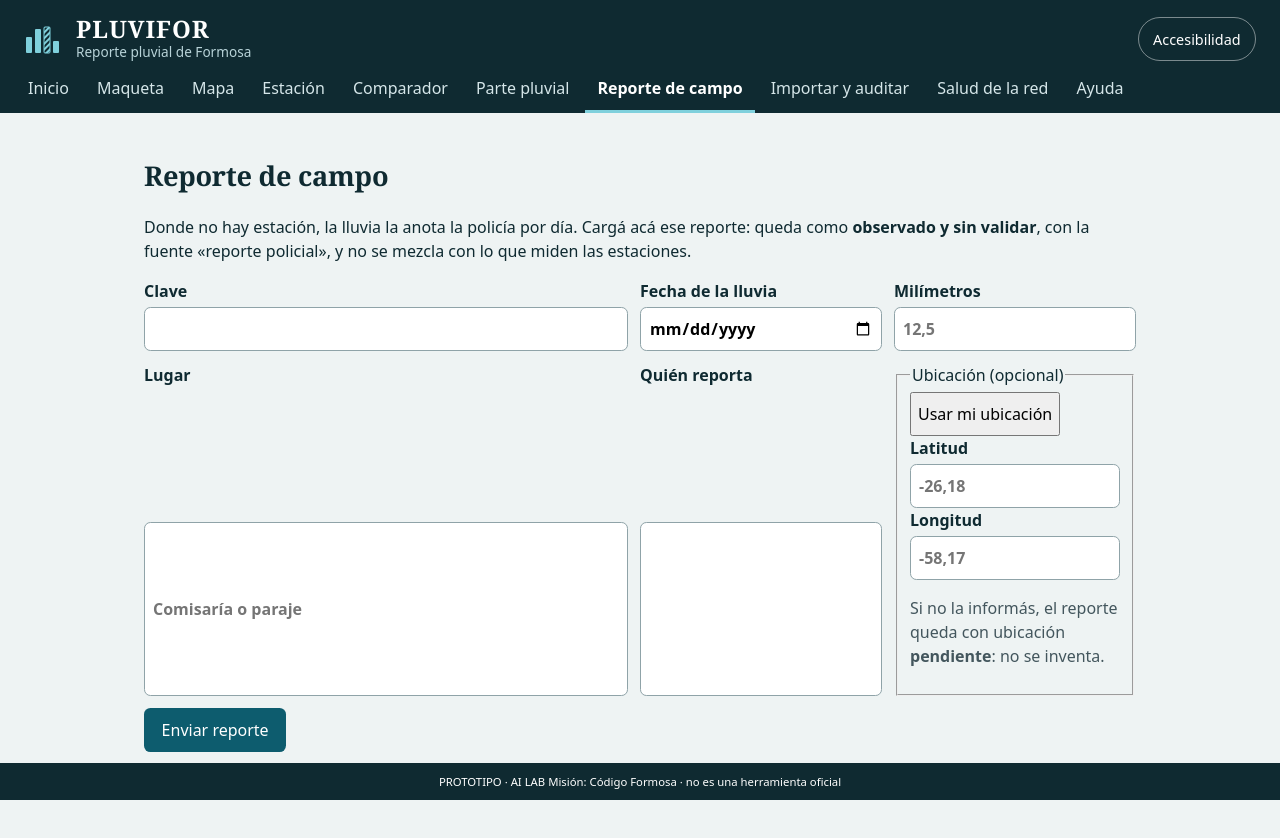
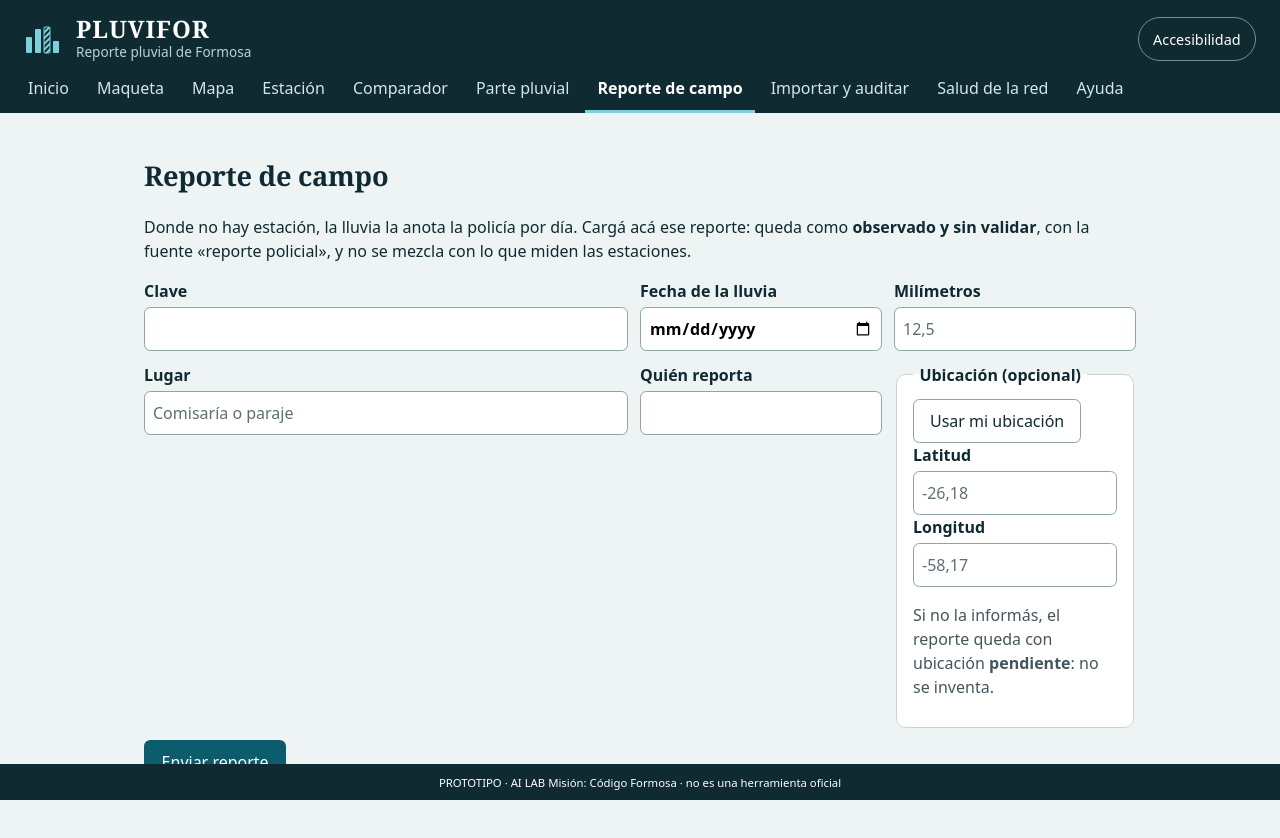
Before and after one commit to tomascenturion895-prog/PLUVIFOR, a React (Vite) app in the folder apps/frontend/: page /reporte in a window 1280 px wide. Shown: the top 838 px of the page. Built offline with nearby package versions, Linux system fonts and the light colour scheme.

Commit message:
feat: pulido de formularios y Ayuda, y re-auditoría a 360 px (SCRUM-67)

```diff
--- a/apps/frontend/src/pulido.css
+++ b/apps/frontend/src/pulido.css
@@ -128,3 +128,81 @@ select:focus-visible,
   outline: 3px solid #b45309;
   outline-offset: 2px;
 }
+
+/* ---- Formularios (Reporte de campo, Importar) ---- */
+/* Cada campo toma su alto natural: antes se estiraban hasta igualar al grupo más alto de la fila. */
+.filtros {
+  align-items: start;
+}
+
+fieldset {
+  padding: 0.75rem 1rem;
+  background: #fff;
+  border: 1px solid var(--borde);
+  border-radius: var(--radio);
+}
+
+fieldset > legend {
+  padding: 0 0.4rem;
+  font-weight: 600;
+}
+
+/* Botones secundarios de formularios: mismo lenguaje que el resto. Los primarios (.acciones) ya son azules. */
+form button,
+fieldset button {
+  padding: 0 1rem;
+  color: var(--tinta);
+  background: #fff;
+  border: 1px solid #8fa3a8;
+  border-radius: 0.4rem;
+  cursor: pointer;
+}
+
+form button:hover:not(:disabled),
+fieldset button:hover:not(:disabled) {
+  background: var(--azul-claro);
+  border-color: var(--azul);
+}
+
+input[type='file'] {
+  padding: 0.55rem 0.5rem;
+  font: inherit;
+}
+
+input[type='file']::file-selector-button {
+  min-height: 32px;
+  margin-right: 0.75rem;
+  padding: 0 0.9rem;
+  color: var(--tinta);
+  font: inherit;
+  background: var(--azul-claro);
+  border: 1px solid var(--azul);
+  border-radius: 0.4rem;
+  cursor: pointer;
+}
+
+input::placeholder,
+textarea::placeholder {
+  color: #5d6f75;
+  font-weight: 400;
+}
+
+/* Las tarjetas de la Ayuda respiran como el resto. */
+.ayuda-lista {
+  display: grid;
+  gap: 0.6rem;
+  padding: 0;
+  list-style: none;
+}
+
+.ayuda-lista li {
+  padding: 0.75rem 1rem;
+  background: #fff;
+  border: 1px solid var(--borde);
+  border-radius: var(--radio);
+}
+
+/* Objetivo táctil mínimo de 24 px (WCAG 2.5.8) también en los deslizadores. */
+input[type='range'] {
+  height: 1.5rem;
+}
```
Also changed, not shown: 1 other file (tests, documents, lock files or other folders).
